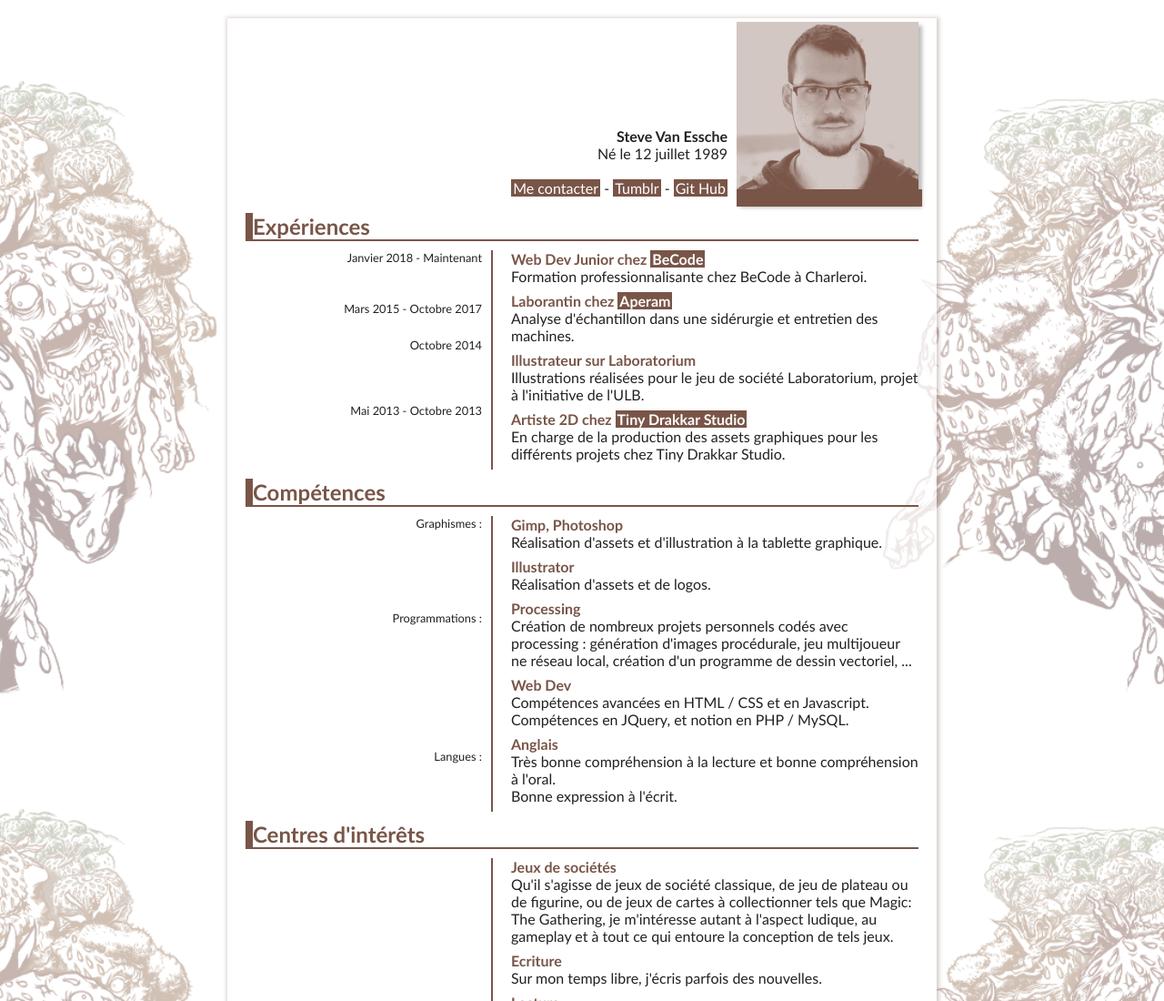
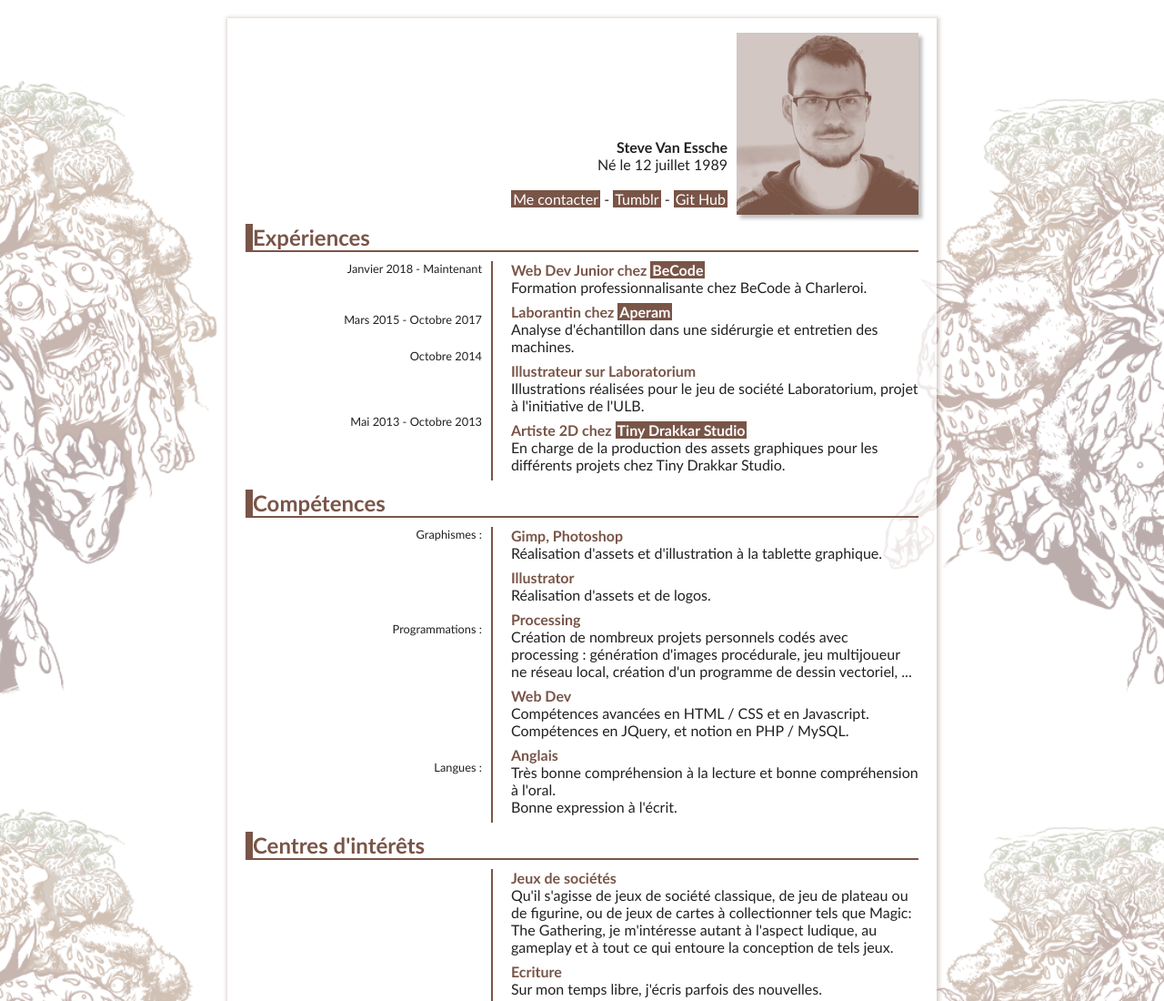
Before and after one commit to Steve-VE/Mon-CV, a plain HTML site: page v2.html in a window 1280 px wide. Shown: the top 1100 px of the page at 91% size. Drawn offline with Linux system fonts and the light colour scheme.

Commit message:
Correction CSS

```diff
--- a/css/css_grid.css
+++ b/css/css_grid.css
@@ -46,6 +46,7 @@ html{
 .photo{
     width: 200px;
     height: 200px;
+    margin-top: 12px;
 
     background-image: url("../img/photo_mono.jpg");
     background-size: cover;
@@ -90,7 +91,7 @@ p{
     margin-bottom:  8px;
 }
 
-a{
+a:not(.photo a){
     padding: 0 2px;
     text-decoration: none;
     color: white;
@@ -98,6 +99,6 @@ a{
     /* background-color: #616161; */
     transition: background-color 0.5s;
 }
-a:hover{
+a:not(.photo a):hover{
     background-color: #E64A19;
 }
--- a/css/main.css
+++ b/css/main.css
@@ -112,7 +112,7 @@ h2{
     color: #795548;
 }
 
-a{
+a:not(.photo a){
     padding: 0 2px;
     text-decoration: none;
     color: white;
@@ -120,6 +120,6 @@ a{
     /* background-color: #616161; */
     transition: background-color 0.5s;
 }
-a:hover{
+a:not(.photo a):hover{
     background-color: #E64A19;
 }
```
